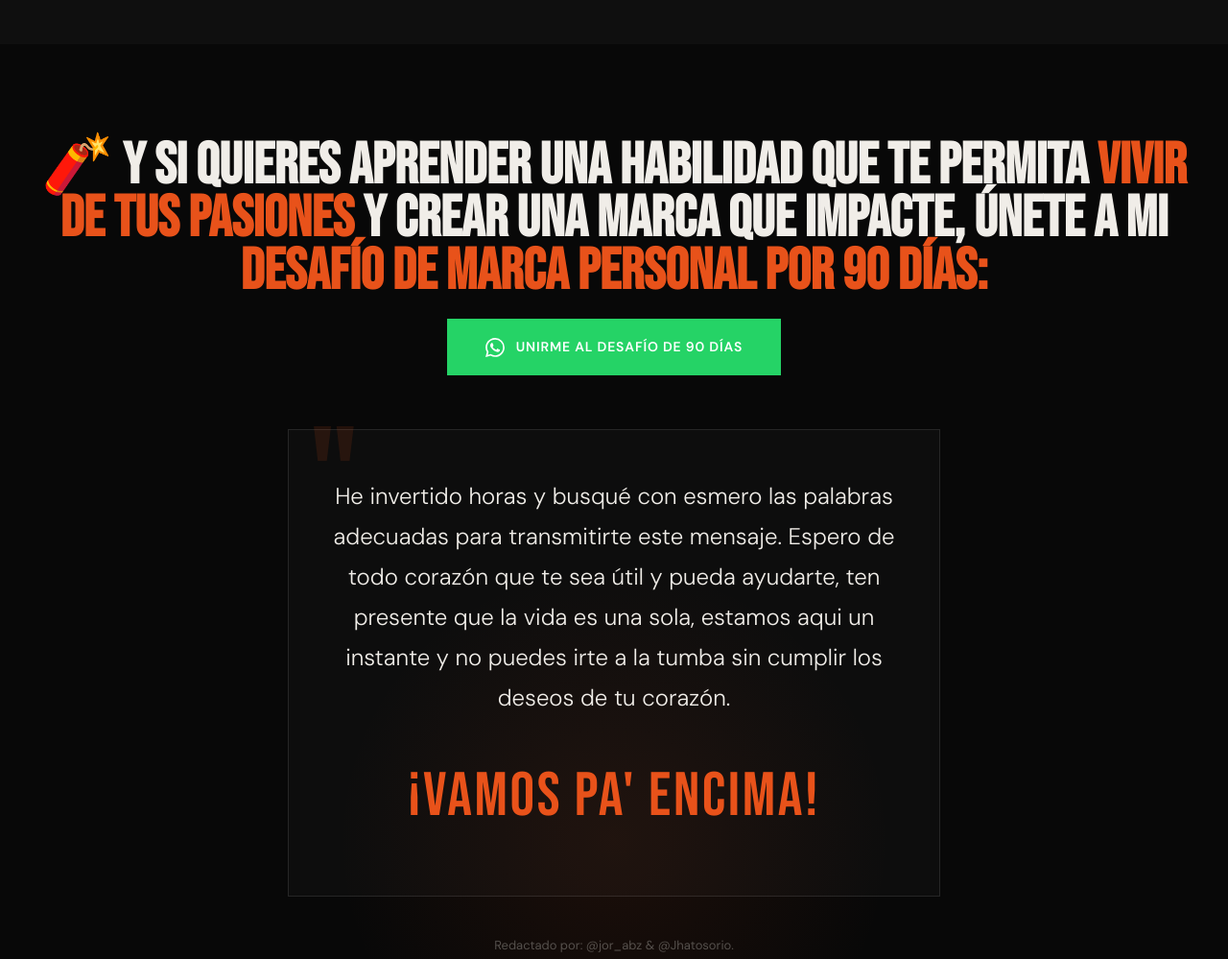
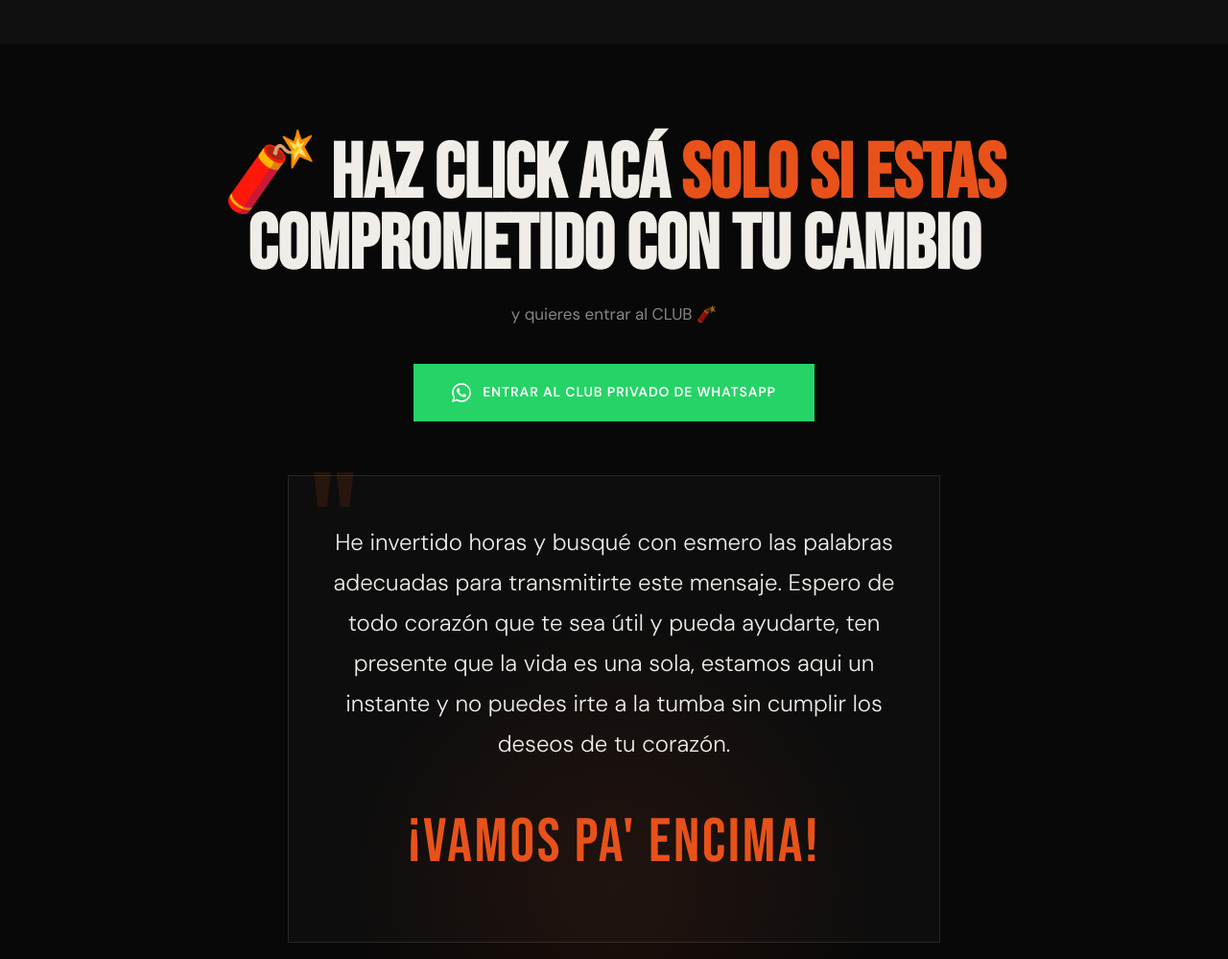
Before and after one commit to jhatosorio/Jhat-Guia-Gratuita, a plain HTML site: page index.html in a window 1280 px wide. Shown: the part 8700-9699 px from the top of the page at 96% size. Drawn offline with Linux system fonts and the light colour scheme.

Commit message:
Add files via upload

```diff
--- a/index.html
+++ b/index.html
@@ -465,10 +465,11 @@ footer { padding: 24px 28px; border-top: 1px solid var(--border); text-align: ce
 
 <!-- FINAL CTA -->
 <section id="final-cta">
-  <h2 class="cta-heading reveal" style="font-size:clamp(32px, 6vw, 60px);">🧨 Y si quieres aprender una habilidad que te permita <span>vivir de tus pasiones</span> y crear una marca que impacte, únete a mi <span>desafío de marca personal por 90 días:</span></h2>
-  <a href="https://chat.whatsapp.com/Co32Yn4luckBb67EMHHchn?s=cl&p=i&mlu=4&ilr=4" target="_blank" class="btn-wa reveal">
+  <h2 class="cta-heading reveal">🧨 Haz click acá <span>SOLO si estas</span><br>comprometido con tu cambio</h2>
+  <p class="cta-sub reveal">y quieres entrar al CLUB 🧨</p>
+  <a href="https://chat.whatsapp.com/L5nF1lbUyhc6x5X3oRG0j6?mode=gi_t" target="_blank" class="btn-wa reveal">
     <svg width="20" height="20" viewBox="0 0 24 24" fill="currentColor"><path d="M17.472 14.382c-.297-.149-1.758-.867-2.03-.967-.273-.099-.471-.148-.67.15-.197.297-.767.966-.94 1.164-.173.199-.347.223-.644.075-.297-.15-1.255-.463-2.39-1.475-.883-.788-1.48-1.761-1.653-2.059-.173-.297-.018-.458.13-.606.134-.133.298-.347.446-.52.149-.174.198-.298.298-.497.099-.198.05-.371-.025-.52-.075-.149-.669-1.612-.916-2.207-.242-.579-.487-.5-.669-.51-.173-.008-.371-.01-.57-.01-.198 0-.52.074-.792.372-.272.297-1.04 1.016-1.04 2.479 0 1.462 1.065 2.875 1.213 3.074.149.198 2.096 3.2 5.077 4.487.709.306 1.262.489 1.694.625.712.227 1.36.195 1.871.118.571-.085 1.758-.719 2.006-1.413.248-.694.248-1.289.173-1.413-.074-.124-.272-.198-.57-.347m-5.421 7.403h-.004a9.87 9.87 0 01-5.031-1.378l-.361-.214-3.741.982.998-3.648-.235-.374a9.86 9.86 0 01-1.51-5.26c.001-5.45 4.436-9.884 9.888-9.884 2.64 0 5.122 1.03 6.988 2.898a9.825 9.825 0 012.893 6.994c-.003 5.45-4.437 9.884-9.885 9.884m8.413-18.297A11.815 11.815 0 0012.05 0C5.495 0 .16 5.335.157 11.892c0 2.096.547 4.142 1.588 5.945L.057 24l6.305-1.654a11.882 11.882 0 005.683 1.448h.005c6.554 0 11.89-5.335 11.893-11.893a11.821 11.821 0 00-3.48-8.413z"/></svg>
-    Unirme al Desafío de 90 días
+    Entrar al Club Privado de WhatsApp
   </a>
   <div class="closing-quote reveal">
     <p class="closing-quote-text">He invertido horas y busqué con esmero las palabras adecuadas para transmitirte este mensaje. Espero de todo corazón que te sea útil y pueda ayudarte, ten presente que la vida es una sola, estamos aqui un instante y no puedes irte a la tumba sin cumplir los deseos de tu corazón.</p>
```
